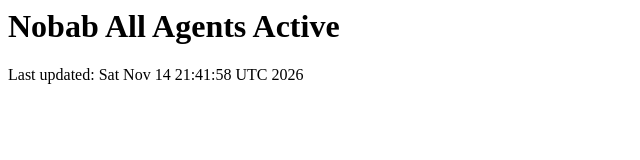
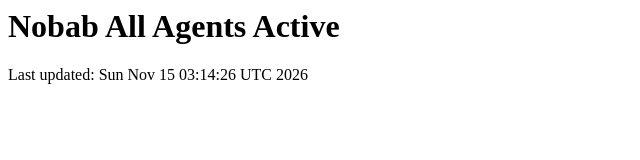
Before and after one commit to gausur/Nobab_Apex_Factory, a plain HTML site: page index.html in a window 1280 px wide. Shown: the full height of the page, 0-640 px from the left. Drawn offline with Linux system fonts and the light colour scheme.

Commit message:
dashboard update

```diff
--- a/index.html
+++ b/index.html
@@ -1 +1 @@
-<html><body><h1>Nobab All Agents Active</h1><p>Last updated: Sat Nov 14 21:41:58 UTC 2026</p></body></html>
+<html><body><h1>Nobab All Agents Active</h1><p>Last updated: Sun Nov 15 03:14:26 UTC 2026</p></body></html>
```
